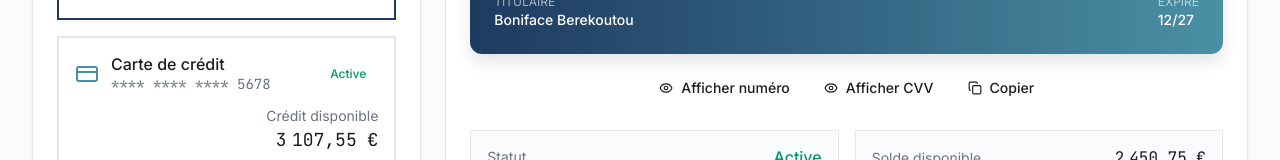
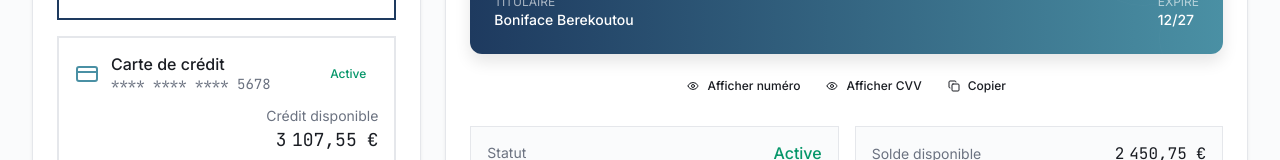
Before and after one commit to BEREKOUTOU/BankApp, a React (Vite) app: page /BankApp/cards-management in a window 1280 px wide. Shown: the part 438-598 px from the top of the page. Built offline with nearby package versions, Linux system fonts and the light colour scheme; sample sign-in values are in the browser's storage.

Commit message:
Update CardDetails component: change button size from sm to xs

```diff
--- a/src/pages/cards-management/components/CardDetails.jsx
+++ b/src/pages/cards-management/components/CardDetails.jsx
@@ -92,7 +92,7 @@ const CardDetails = ({
         <div className="flex justify-center mt-4 space-x-2">
           <Button
             variant="outline"
-            size="sm"
+            size="xs"
             onClick={() => setShowFullNumber(!showFullNumber)}
             iconName={showFullNumber ? "EyeOff" : "Eye"}
             iconPosition="left"
@@ -102,7 +102,7 @@ const CardDetails = ({
 
           <Button
             variant="outline"
-            size="sm"
+            size="xs"
             onClick={() => setShowCVV(!showCVV)}
             iconName={showCVV ? "EyeOff" : "Eye"}
             iconPosition="left"
@@ -112,7 +112,7 @@ const CardDetails = ({
 
           <Button
             variant="outline"
-            size="sm"
+            size="xs"
             onClick={() => copyToClipboard(card?.fullNumber)}
             iconName="Copy"
             iconPosition="left"
```
